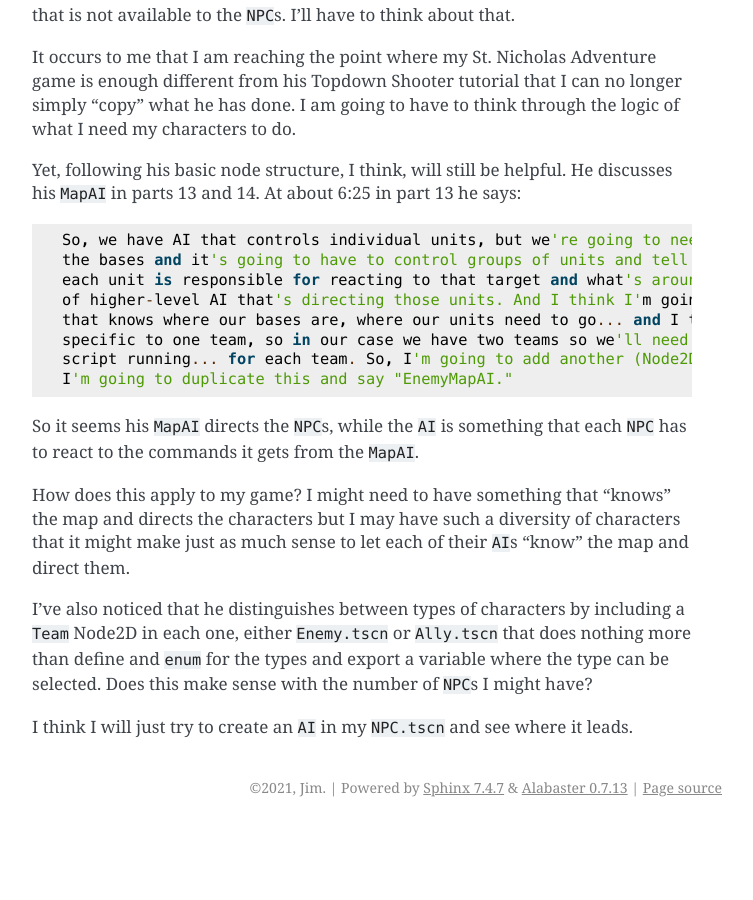
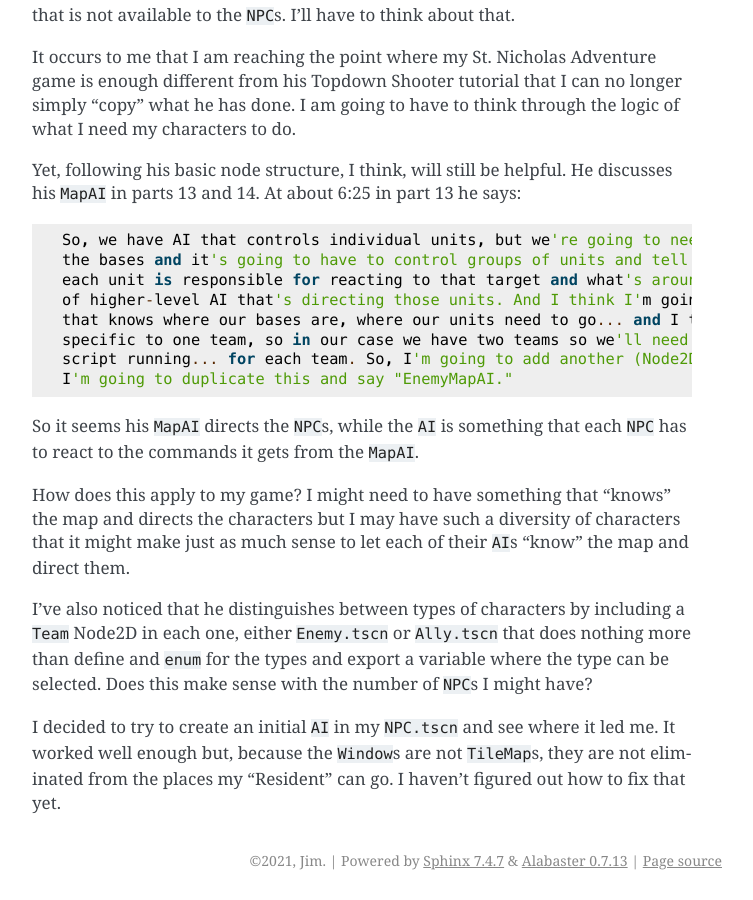
Before and after one commit to JMorris1575/Christmas2022, a Sphinx documentation site: the page built from docs/st_nick_game_dev.rst, in a window 1280 px wide and 900 px high, scrolled down 43558 px. Shown: the whole window, without its empty margins (388-1141 px from the left). Built offline with Sphinx 7.4.7, drawn with Linux system fonts in a browser that asks for light colours; before the commit the page ends 44385 px from its top, so only the background shows below that.

```diff
--- a/docs/st_nick_game_dev.rst
+++ b/docs/st_nick_game_dev.rst
@@ -1771,4 +1771,6 @@
 ``Enemy.tscn`` or ``Ally.tscn`` that does nothing more than define and ``enum`` for the types and export a variable
 where the type can be selected. Does this make sense with the number of ``NPC``\s I might have?
 
-I think I will just try to create an ``AI`` in my ``NPC.tscn`` and see where it leads.
+I decided to try to create an initial ``AI`` in my ``NPC.tscn`` and see where it led me. It worked well enough but,
+because the ``Window``\s are not ``TileMap``\s, they are not eliminated from the places my "Resident" can go. I haven't
+figured out how to fix that yet.
```
